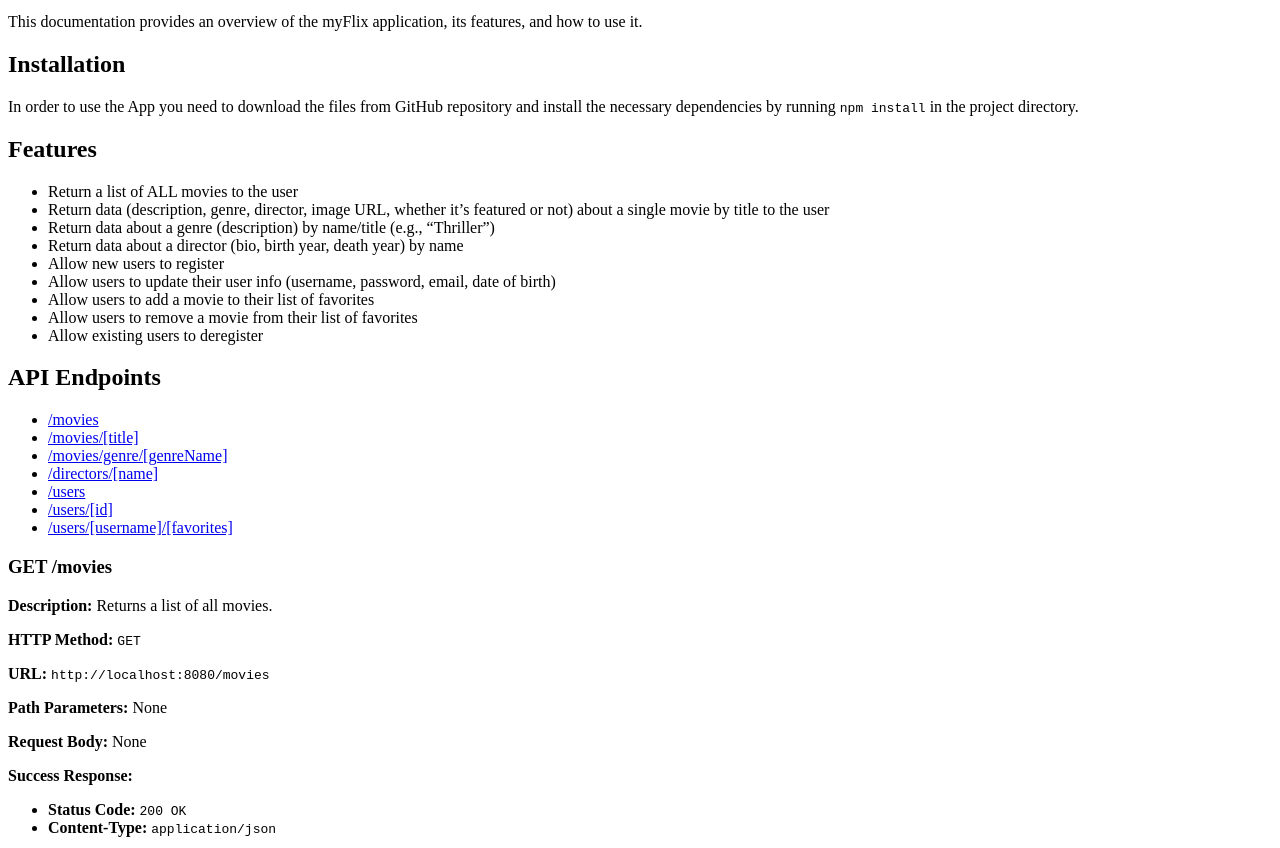
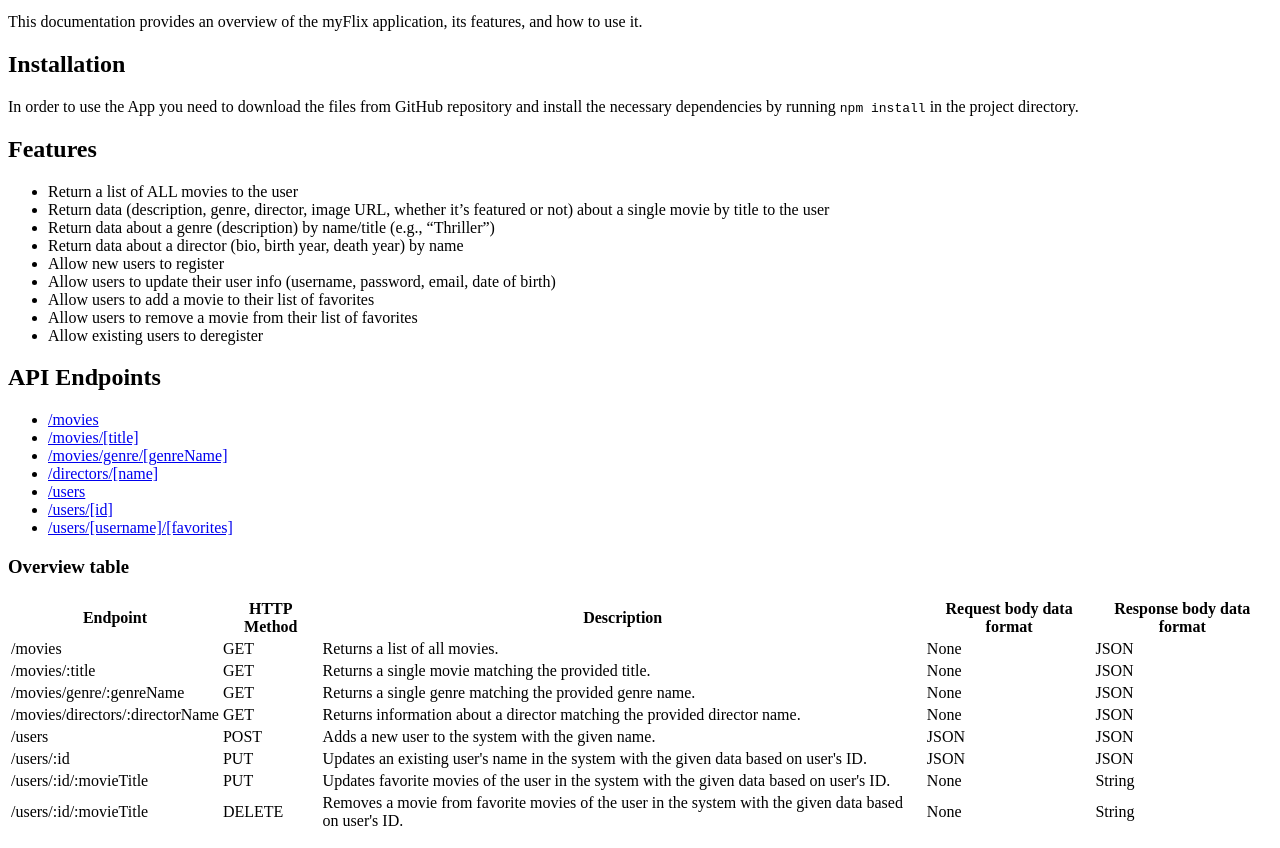
Before and after one commit to daliwa13/movie_api, a website: page public/documentation.html in a window 1280 px wide. Shown: the part 101-949 px from the top of the page. Drawn offline with Linux system fonts and the light colour scheme.

Commit message:
Added overview table for API requests

```diff
--- a/public/documentation.html
+++ b/public/documentation.html
@@ -34,6 +34,72 @@
             <li><a href="#PUT-users-username">/users/[id]</a></li>
             <li><a href="#PUT-users-favorites">/users/[username]/[favorites]</a></li> <!-- Here add also DELETE -->
         </ul>
+        <h3>Overview table</h3>
+        <table id="endpoint-table">
+            <tr>
+                <th>Endpoint</th>
+                <th>HTTP Method</th>
+                <th>Description</th>
+                <th>Request body data format</th>
+                <th>Response body data format</th>
+            </tr>
+            <tr>
+                <td>/movies</td>
+                <td>GET</td>
+                <td>Returns a list of all movies.</td>
+                <td>None</td>
+                <td>JSON</td>
+            </tr>
+            <tr>
+                <td>/movies/:title</td>
+                <td>GET</td>
+                <td>Returns a single movie matching the provided title.</td>
+                <td>None</td>
+                <td>JSON</td>
+            </tr>
+            <tr>
+                <td>/movies/genre/:genreName</td>
+                <td>GET</td>
+                <td>Returns a single genre matching the provided genre name.</td>
+                <td>None</td>
+                <td>JSON</td>
+            </tr>
+            <tr>
+                <td>/movies/directors/:directorName</td>
+                <td>GET</td>
+                <td>Returns information about a director matching the provided director name.</td>
+                <td>None</td>
+                <td>JSON</td>
+            </tr>
+            <tr>
+                <td>/users</td>
+                <td>POST</td>
+                <td>Adds a new user to the system with the given name.</td>
+                <td>JSON</td>
+                <td>JSON</td>
+            </tr>
+            <tr>
+                <td>/users/:id</td>
+                <td>PUT</td>
+                <td>Updates an existing user's name in the system with the given data based on user's ID.</td>
+                <td>JSON</td>
+                <td>JSON</td>
+            </tr>
+            <tr>
+                <td>/users/:id/:movieTitle</td>
+                <td>PUT</td>
+                <td>Updates favorite movies of the user in the system with the given data based on user's ID.</td>
+                <td>None</td>
+                <td>String</td>
+            </tr>
+            <tr>
+                <td>/users/:id/:movieTitle</td>
+                <td>DELETE</td>
+                <td>Removes a movie from favorite movies of the user in the system with the given data based on user's ID.</td>
+                <td>None</td>
+                <td>String</td>
+            </tr>
+        </table>
         <div class="endpoint" id="GET-movies">
             <h3>GET /movies</h3>
 
@@ -234,7 +300,7 @@
             <p><strong>Success Response:</strong></p>
             <ul>
                 <li><strong>Status Code:</strong> <code>200 OK</code></li>
-                <li><strong>Content-Type:</strong> <code>application/json</code></li>
+                <li><strong>Content-Type:</strong> <code>JSON</code></li>
             </ul>
 
             <p><strong>Example Response:</strong></p>
@@ -272,7 +338,7 @@
             <p><strong>Success Response:</strong></p>
             <ul>
                 <li><strong>Status Code:</strong> <code>200 OK</code></li>
-                <li><strong>Content-Type:</strong> <code>application/json</code></li>
+                <li><strong>Content-Type:</strong> <code>JSON</code></li>
             </ul>
 
             <p><strong>Example Response:</strong></p>
```
